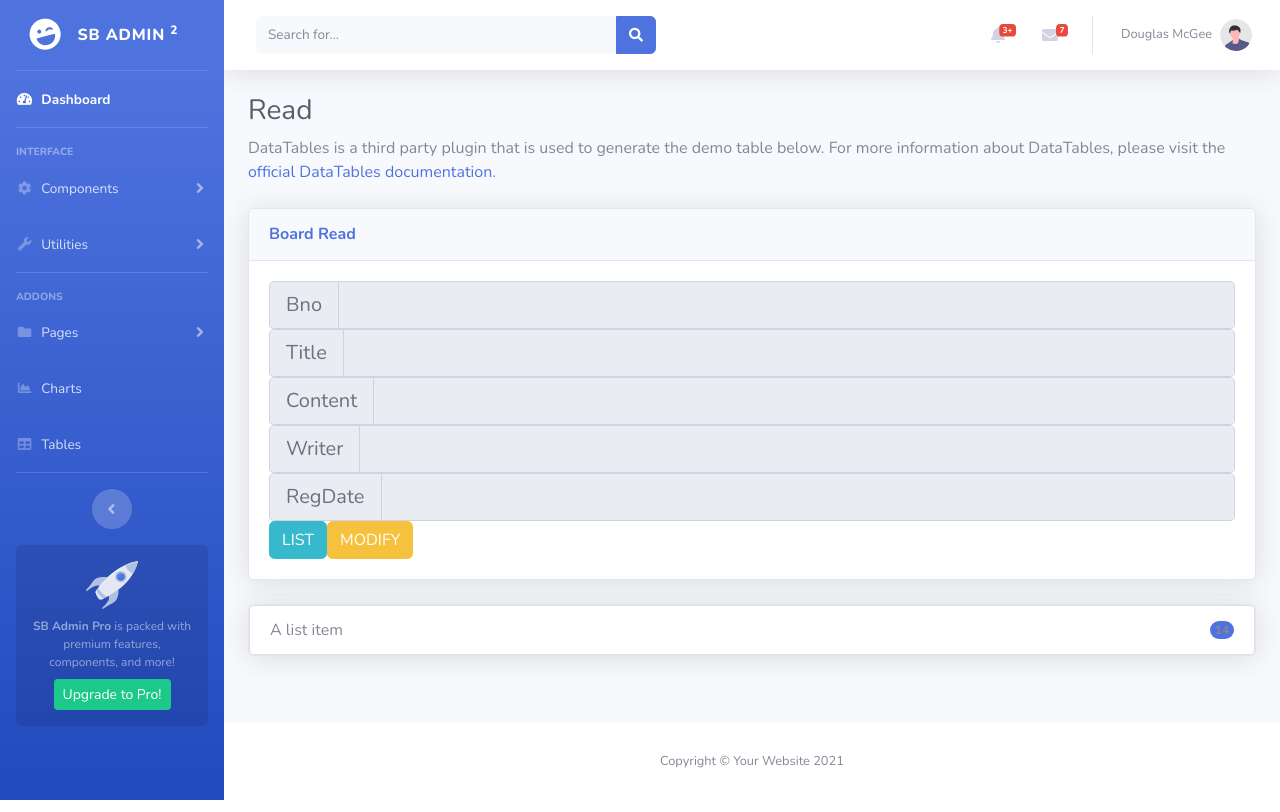
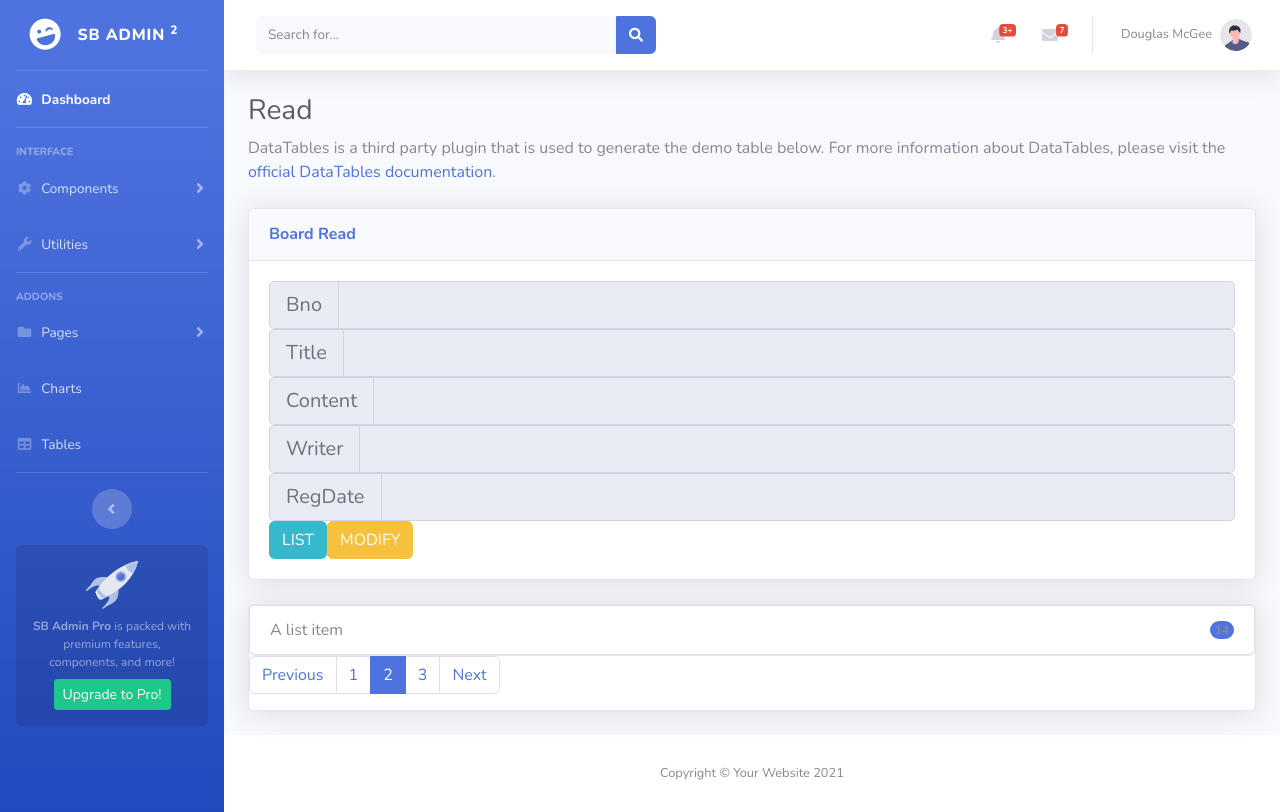
Before and after one commit to wj402/Spring_project, a Java web app: template src/main/webapp/WEB-INF/views/board/read.jsp in a window 1280 px wide. Run offline with Spring Boot 4, a stand-in JSP engine, Linux system fonts and the light colour scheme; the template is opened without the code that fills it, so the values that code supplies are empty; the project's own start-up code is not run, and a stand-in starts its controllers and pages.

Commit message:
[Feat] 댓글 페이지 번호 구현
데글 페이지 번호 출력과 이벤트 처리

#Resolves: #1

```diff
--- a/src/main/webapp/WEB-INF/views/board/read.jsp
+++ b/src/main/webapp/WEB-INF/views/board/read.jsp
@@ -61,6 +61,19 @@
             <span class="badge bg-primary rounded-pill">14</span>
         </li>
     </ul>
+    <ul class="pagination">
+        <li class="page-item">
+            <a class="page-link" href="#" tabindex="-1" aria-disabled="true">Previous</a>
+        </li>
+        <li class="page-item"><a class="page-link" href="#">1</a></li>
+        <li class="page-item active" aria-current="page">
+            <a class="page-link" href="#">2</a>
+        </li>
+        <li class="page-item"><a class="page-link" href="#">3</a></li>
+        <li class="page-item">
+            <a class="page-link" href="#">Next</a>
+        </li>
+    </ul>
 </div>
 
 <form id="actionForm" method="get" action="/board/list">
@@ -99,6 +112,7 @@
 
     const boardBno = ${vo.bno}
     const replyUL = document.querySelector(".replyList")
+    const pageUL = document.querySelector(".pagination")
 
     const getList = async(pageParam, amountParam ) => {
         const pageNum = pageParam || 1
@@ -130,7 +144,50 @@
                 </li>`
         }
         replyUL.innerHTML = str
+
+        //-------------------------------------------
+        const {startPage, endPage, prev, next} = pageDTO
+        const pageNum = pageDTO.cri.pageNum
+
+        let pageStr = ''
+
+        //prev
+        if(prev) {
+            pageStr +=
+                `<li class="page-item">
+                     <a class="page-link" href="\${startPage-1}" tabindex="-1">Previous</a>
+                </li>`
+        }
+
+        for (let i = startPage; i <= endPage; i++) {
+
+            pageStr += `<li class="page-item \${i == pageNum? 'active': ''}">
+            <a class="page-link" href="\${i}">\${i}</a>
+        </li>`
+        }
+
+        //next
+        if(next) {
+            pageStr +=
+                `<li class="page-item">
+                     <a class="page-link" href="\${endPage+1}" tabindex="-1">next</a>
+                </li>`
+        }
+
+        pageUL.innerHTML = pageStr
     }
+
+    pageUL.addEventListener("click", (e) => {
+        e.preventDefault()
+        e.stopPropagation()
+        const target = e.target
+        const pageNum = target.getAttribute("href")
+
+        console.log(pageNum)
+
+        getList(pageNum)
+
+    }, false)
 
     getList()
 
```
